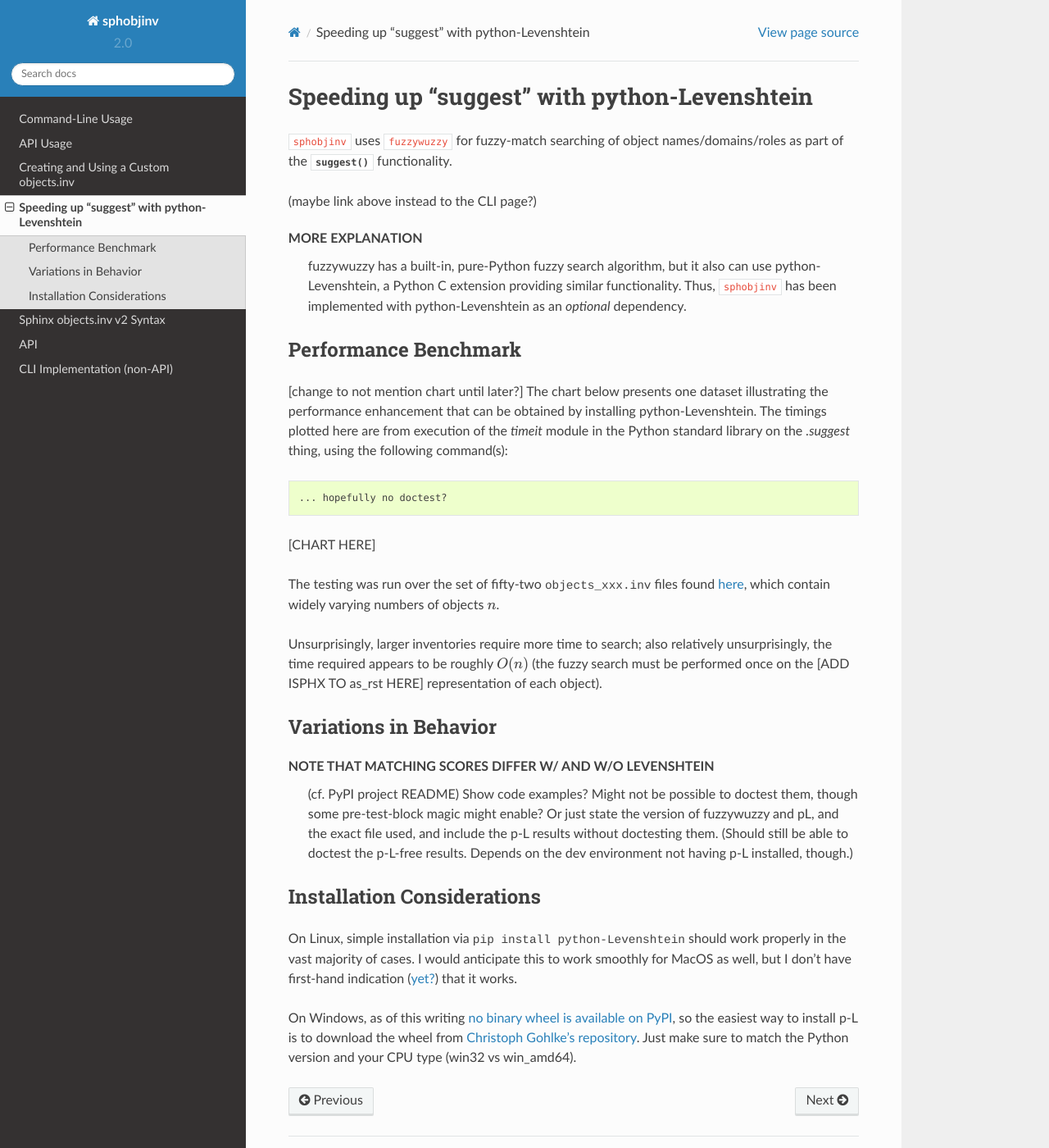
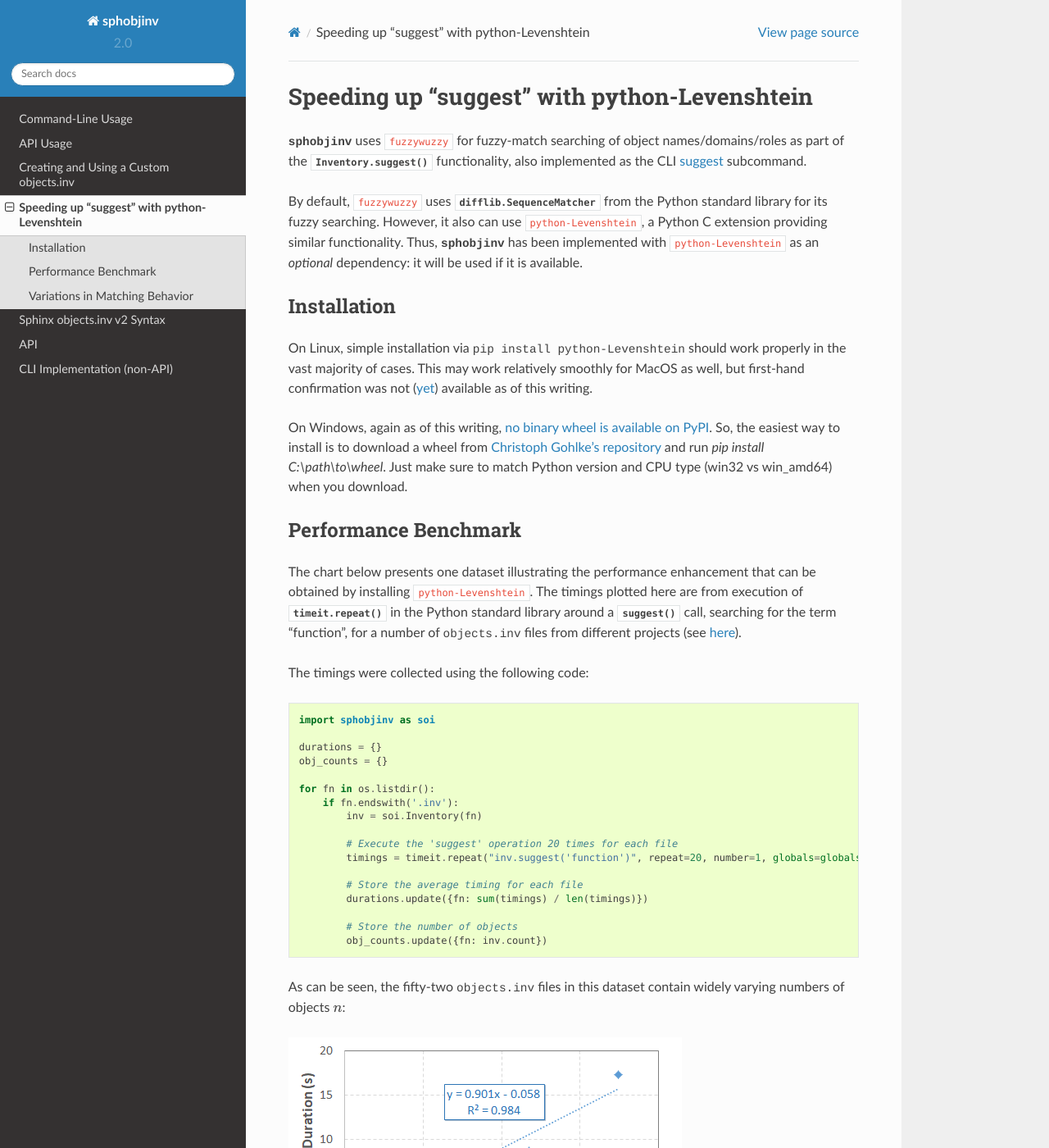
Before and after one commit to bskinn/sphobjinv, a Sphinx documentation site: the page built from doc/source/levenshtein.rst, in a window 1280 px wide and 1400 px high. Shown: the whole window at 82% size. Built offline with Sphinx 7.4.7 and the Read the Docs theme 2.0.0, drawn with Linux system fonts in a browser that asks for light colours; some of the changed text lies outside the part shown.

Commit message:
DOC: Complete main body of docs
Main portions of docs are now complete, for the project as it stands.

Complete levenshtein.rst, including chart, commentary, etc.

Fix bad cross-ref to 'evolve' (needed to point to SuperDataObj,
not DataObjStr) in api_usage.rst.

Change formatting of |soi| replace:: in conf.py, to bold-fixed,
to be less confusing. Other things formatted with the white
bounding box will generally be linked to something, whereas
"sphobjinv" won't. Having the formatting be different will
be clearer that the behavior is different.

Closes #47. Closes #38. Closes #23.

Still need to address README (#78) and 'intersphinx-xlswf'-as-
example-non-Sphinx-docset (#10), as well as general GH/etc.
descriptions, taglines, etc. (#30).

```diff
--- a/doc/source/api_usage.rst
+++ b/doc/source/api_usage.rst
@@ -76,7 +76,7 @@
     DataObjStr(name='attr.Attribute', domain='py', role='class', priority='1', uri='attribute.html', dispname='-')
 
 New instances can be easily created either by direct instantiation, or by
-:meth:`~sphobjinv.data.DataObjStr.evolve`:
+:meth:`~sphobjinv.data.SuperDataObj.evolve`:
 
 .. doctest:: api_modify
 
--- a/doc/source/conf.py
+++ b/doc/source/conf.py
@@ -199,7 +199,9 @@
 
 .. _isphxmap: http://www.sphinx-doc.org/en/stable/ext/intersphinx.html#confval-intersphinx_mapping
 
-.. |soi| replace:: ``sphobjinv``
+.. |soi| raw:: html
+
+    <span style="font-family:courier; font-size: 90%; font-weight: bold;">sphobjinv</span>
 
 .. |stdin| replace:: |cour|\ stdin\ |/cour|
 
--- a/doc/source/levenshtein.rst
+++ b/doc/source/levenshtein.rst
@@ -5,72 +5,148 @@
 
 |soi| uses |fuzzywuzzy|_ for fuzzy-match searching of object
 names/domains/roles as part of the
-:meth:`~sphobjinv.inventory.Inventory.suggest` functionality.
+:meth:`Inventory.suggest() <sphobjinv.inventory.Inventory.suggest>` functionality,
+also implemented as the CLI :doc:`suggest <cli/suggest>` subcommand.
 
-(maybe link above instead to the CLI page?)
+By default, |fuzzywuzzy|_ uses :class:`difflib.SequenceMatcher`
+from the Python standard library for its fuzzy searching.
+However, it also can use |python-Levenshtein|_,
+a Python C extension providing
+similar functionality. Thus, |soi| has been implemented with
+|python-Levenshtein|_ as an *optional* dependency: it will be
+used if it is available.
 
-MORE EXPLANATION
- fuzzywuzzy has a built-in, pure-Python fuzzy search algorithm, but
- it also can use python-Levenshtein, a Python C extension providing
- similar functionality. Thus, |soi| has been implemented with
- python-Levenshtein as an *optional* dependency.
+
+Installation
+------------
+
+On Linux, simple installation via
+|cour|\ pip install python-Levenshtein\ |/cour| should work
+properly in the vast majority of cases.
+This may work relatively smoothly for MacOS as well, but
+first-hand	confirmation was not (`yet <https://twitter.com/btskinn/status/1024503861443276801>`__)
+available as of this writing.
+
+On Windows, again as of this writing,
+`no binary wheel is available on PyPI <https://pypi.org/project/python-Levenshtein/0.12.0/#files>`__.
+So, the easiest way to install is to download a wheel from
+`Christoph Gohlke's repository <https://www.lfd.uci.edu/~gohlke/pythonlibs/#python-levenshtein>`__
+and run `pip install C:\\path\\to\\wheel`.
+Just make sure to match Python version and CPU type (win32 vs win_amd64)
+when you download.
 
 
 Performance Benchmark
 ---------------------
 
-[change to not mention chart until later?]
 The chart below presents one dataset illustrating the performance enhancement
-that can be obtained by installing python-Levenshtein.
-The timings plotted here are from execution of the `timeit` module in the
-Python standard library on the `.suggest` thing, using the following
-command(s):
+that can be obtained by installing |python-Levenshtein|_.
+The timings plotted here are from execution of
+:func:`timeit.repeat` in the
+Python standard library around a
+:meth:`~sphobjinv.inventory.Inventory.suggest` call,
+searching for the term "function", for a number of
+|objects.inv| files from different projects (see
+`here <https://github.com/bskinn/sphobjinv/tree/
+6c1f22e40dc3d129485462aec05adbed2ff40ab8/sphobjinv/test/resource>`__).
 
-.. code::
+The timings were collected using the following code::
 
-   ... hopefully no doctest?
+    import sphobjinv as soi
 
-[CHART HERE]
+    durations = {}
+    obj_counts = {}
 
-The testing was run over the set of fifty-two
-|cour|\ objects_xxx.inv\ |/cour| files found
-`here <https://github.com/bskinn/sphobjinv/tree/
-6c1f22e40dc3d129485462aec05adbed2ff40ab8/sphobjinv/test/resource>`__,
-which contain widely varying numbers of objects :math:`n`.
+    for fn in os.listdir():
+        if fn.endswith('.inv'):
+            inv = soi.Inventory(fn)
 
-Unsurprisingly, larger inventories require more time to search;
-also relatively unsurprisingly, the time required appears to be
-roughly :math:`O(n)` (the fuzzy search must be performed once
-on the [ADD ISPHX TO as_rst HERE] representation of each object).
+            # Execute the 'suggest' operation 20 times for each file
+            timings = timeit.repeat("inv.suggest('function')", repeat=20, number=1, globals=globals())
+
+            # Store the average timing for each file
+            durations.update({fn: sum(timings) / len(timings)})
+
+            # Store the number of objects
+            obj_counts.update({fn: inv.count})
 
 
-Variations in Behavior
-----------------------
+As can be seen, the fifty-two |objects.inv| files in this dataset
+contain widely varying numbers of objects :math:`n`:
 
-NOTE THAT MATCHING SCORES DIFFER W/ AND W/O LEVENSHTEIN
- (cf. PyPI project README)
- Show code examples? Might not be possible to doctest them,
- though some pre-test-block magic might enable?
- Or just state the version of fuzzywuzzy and pL, and the
- exact file used, and include the p-L results without
- doctesting them. (Should still be able to doctest
- the p-L-free results. Depends on the dev environment
- not having p-L installed, though.)
+.. image:: /_static/suggest_timing.png
+
+Unsurprisingly, larger inventories require more time to search.
+Also relatively unsurprisingly, the time required appears to be
+roughly :math:`O(n)`, since the fuzzy search must be performed once on the
+:attr:`~sphobjinv.data.SuperDataObj.as_rst` representation of each object.
+
+For this specific search, using |python-Levenshtein|_ instead of
+:mod:`difflib` decreases the time required from 0.90 seconds per thousand objects
+down to 0.15 seconds per thousand objects,
+representing a performance improvement of almost exactly six-fold.
+Other searches will likely exhibit somewhat better or worse
+improvement from the use of |python-Levenshtein|_,
+depending on the average length of the reST-like representations
+of the objects in an |objects.inv|
+and the length of the search term.
 
 
+Variations in Matching Behavior
+-------------------------------
 
-Installation Considerations
----------------------------
+Note that the matching scores calculated by
+:mod:`difflib` and |python-Levenshtein|_ can often
+differ appreciably.  (This is illustrated in
+`issue #128 <https://github.com/seatgeek/fuzzywuzzy/issues/128>`__
+of the |fuzzywuzzy|_ GitHub repo.)
+This difference in behavior doesn't have much practical significance,
+save for the potential of causing some confusion between users with/without
+|python-Levenshtein|_ installed.
 
-On Linux, simple installation via
-|cour|\ pip install python-Levenshtein\ |/cour| should work
-properly in the vast majority of cases. I would anticipate
-this to work smoothly for MacOS as well, but I don't have
-first-hand	indication (`yet? <https://twitter.com/btskinn/status/1024503861443276801>`__)
-that it works.
 
-On Windows, as of this writing
-`no binary wheel is available on PyPI <https://pypi.org/project/python-Levenshtein/0.12.0/#files>`__,
-so the easiest way to install p-L is to download the wheel from
-`Christoph Gohlke's repository <https://www.lfd.uci.edu/~gohlke/pythonlibs/#python-levenshtein>`__.
-Just make sure to match the Python version and your CPU type (win32 vs win_amd64).
+As an example, the following shows an excerpt of the results of a representative
+CLI :doc:`suggest </cli/suggest>` call **without**
+|python-Levenshtein|_::
+
+    $ sphobjinv suggest objects_scipy.inv surface -asit 40
+
+      Name                                                   Score    Index
+    ------------------------------------------------------  -------  -------
+    :py:function:`scipy.misc.face`                            64      1018
+    :py:function:`scipy.misc.source`                          64      1032
+    :std:doc:`generated/scipy.misc.face`                      64      4042
+    :std:doc:`generated/scipy.misc.source`                    64      4056
+    :py:data:`scipy.stats.rice`                               56      2688
+    :std:label:`continuous-rice`                              56      2896
+    :py:method:`scipy.integrate.complex_ode.successful`       51       156
+    :py:method:`scipy.integrate.ode.successful`               51       171
+    :py:function:`scipy.linalg.lu_factor`                     51       967
+
+    ... more with score 51 ...
+
+    :py:attribute:`scipy.LowLevelCallable.signature`          50        5
+    :py:function:`scipy.constants.convert_temperature`        50       53
+    :py:function:`scipy.integrate.quadrature`                 50       176
+
+    ... more with score 50 and below ...
+
+This is a similar excerpt **with** |python-Levenshtein|_::
+
+      Name                                                   Score    Index
+    ------------------------------------------------------  -------  -------
+    :py:function:`scipy.misc.face`                            64      1018
+    :py:function:`scipy.misc.source`                          64      1032
+    :std:doc:`generated/scipy.misc.face`                      64      4042
+    :std:doc:`generated/scipy.misc.source`                    64      4056
+    :py:method:`scipy.integrate.ode.successful`               51       171
+    :py:function:`scipy.linalg.lu_factor`                     51       967
+    :py:function:`scipy.linalg.subspace_angles`               51      1003
+
+    ... more with score 51 ...
+
+    :py:function:`scipy.cluster.hierarchy.fcluster`           49       23
+    :py:function:`scipy.cluster.hierarchy.fclusterdata`       49       24
+    :py:method:`scipy.integrate.complex_ode.successful`       49       156
+
+    ... more with score 49 and below ...
```
